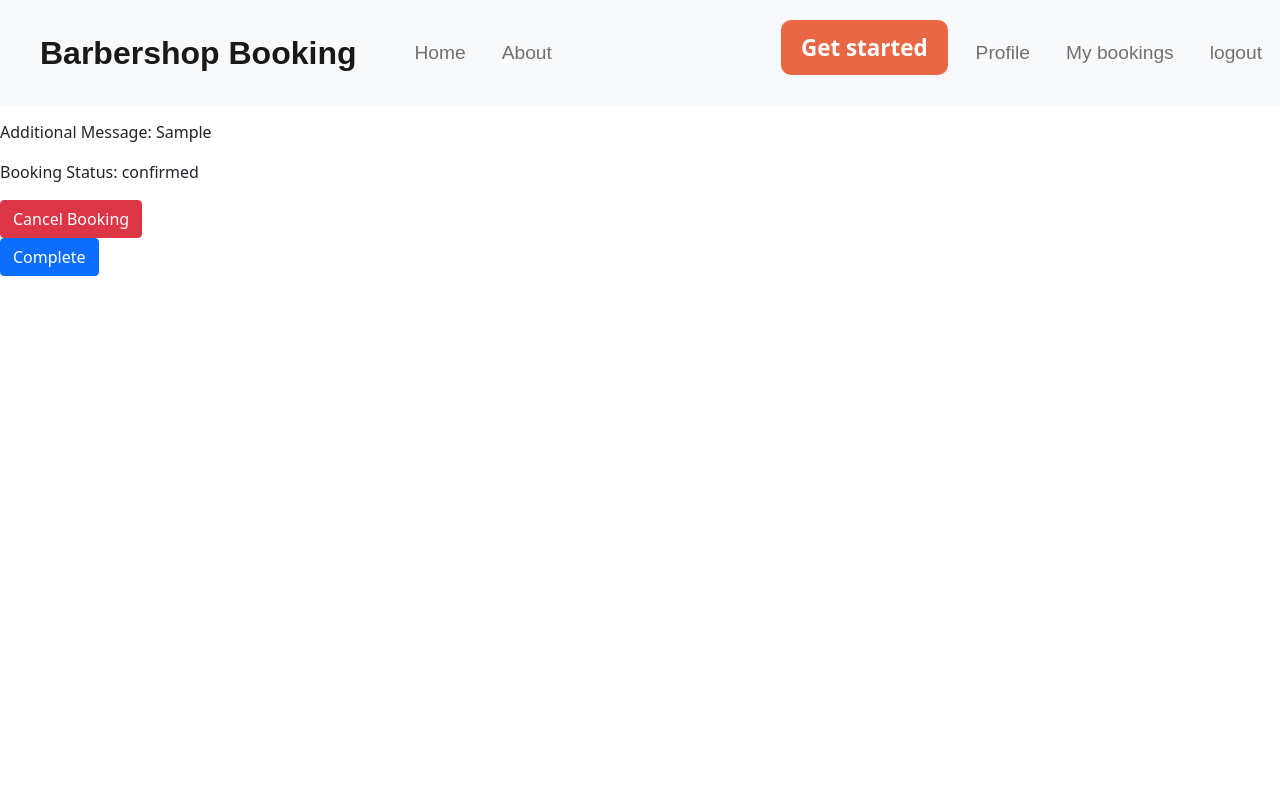
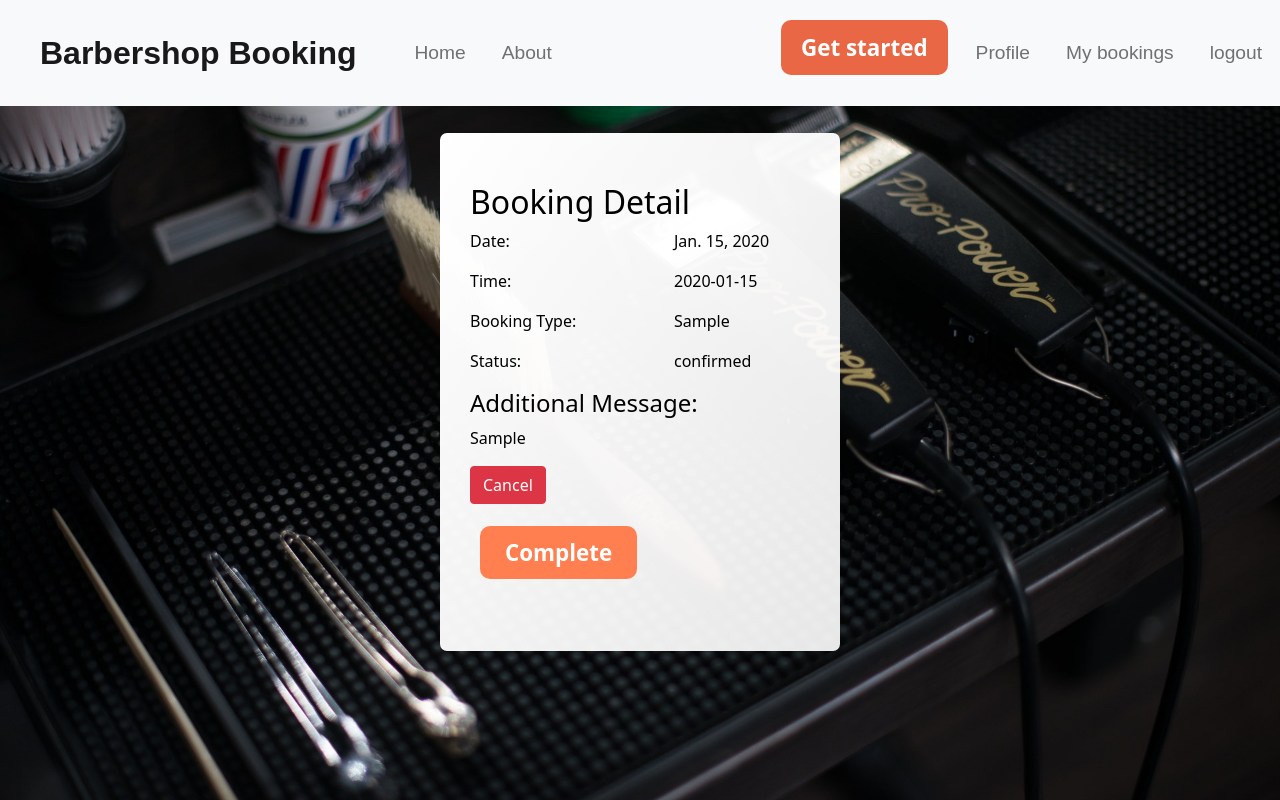
Before and after one commit to BuddyLich/django_practices, a Django app: page /booking/1/ in a window 1280 px wide. Run offline with Django 3.2, Linux system fonts and the light colour scheme; a user stored in the database is signed in; tables that the repository leaves empty hold one stand-in row (values such as "Sample post"); some libraries are stand-ins or nearby versions; some web fonts are replaced.

Commit message:
complete the booking detail page

```diff
--- /dev/null
+++ b/barber_shop_booking_system/booking/static/booking/css/booking.css
@@ -0,0 +1,72 @@
+/* booking detail page */
+
+.crud-content.booking-detail {
+  background-image: url('/static/booking/images/booking_detail_background.jpg');
+  background-repeat: no-repeat;
+  background-size: cover;
+  background-position: 70% center;
+}
+
+.booking-content {
+  position:absolute;
+  width: 400px;
+  color: black;
+  background: linear-gradient(
+    to right bottom,
+    rgba(255, 255, 255, 1),
+    rgba(255, 255, 255, 0.9)
+  );
+
+  border-radius: 7px;;
+  padding: 50px 30px;
+}
+
+.booking-content .field {
+  display: flex;
+  flex-direction: row;
+  justify-content: space-around;
+}
+
+.booking-content .field .label_p {
+  flex: 3;
+}
+
+.booking-content .field .info_p {
+  flex: 2;
+}
+
+.confirm-btn {
+  background-color: #FF7F50;
+  padding: 10px 25px;
+  margin: 22px 10px;
+  font-size: 1.4rem;
+  font-weight: bold;
+  text-decoration: none;
+  color: white;
+  border: none;
+  border-radius: 10px;
+  transition: all 0.4s ease;
+}
+
+.confirm-btn:hover {
+  background-color: #DC143C;
+  border-radius: 10px;
+}
+
+.cancel-btn {
+  background-color: black;
+  padding: 10px 25px;
+  margin: 22px 10px;
+  font-size: 1.4rem;
+  font-weight: bold;
+  text-decoration: none;
+  color: white;
+  border: none;
+  border-radius: 10px;
+  transition: all 0.4s ease;
+}
+
+.cancel-btn:hover {
+  background-color: #FF7F50;
+  border-radius: 10px;
+}
--- a/barber_shop_booking_system/booking/templates/booking/base.html
+++ b/barber_shop_booking_system/booking/templates/booking/base.html
@@ -9,6 +9,7 @@
     <link href="https://cdn.jsdelivr.net/npm/bootstrap@5.0.0-beta1/dist/css/bootstrap.min.css" rel="stylesheet" integrity="sha384-giJF6kkoqNQ00vy+HMDP7azOuL0xtbfIcaT9wjKHr8RbDVddVHyTfAAsrekwKmP1" crossorigin="anonymous">
     <link rel="stylesheet" type="text/css" href="{% static 'booking/css/main.css' %}">
     <link rel="stylesheet" type="text/css" href="{% static 'users/css/users.css' %}">
+    <link rel="stylesheet" type="text/css" href="{% static 'booking/css/booking.css' %}">
     {% if title %}
         <title>Barbershop Booking - {{ title }}</title>
     {% else %}
@@ -63,7 +64,6 @@
                         <a class="nav-link" href="{% url 'logout' %}">logout</a>
                     </li>
                 {% endif %}
-
             </ul>
         </div>
     </nav>
--- a/barber_shop_booking_system/booking/templates/booking/booking_detail.html
+++ b/barber_shop_booking_system/booking/templates/booking/booking_detail.html
@@ -1,23 +1,36 @@
 {% extends "booking/base.html" %}
 {% block content %}
-
-    <div>
-        <p>Date: {{ object.booking_date }}</p>
-        <p>Time: {{ object.booking_time }}</p>
-        <p>Type: {{ object.type }}</p>
-        <p>Additional Message: {{ object.additional_massages }}</p>
-        <p>Booking Status: {{ object.status }}</p>
-    </div>
+<div class="crud-content booking-detail">
+    <ul class="booking-content">
+        <h2>Booking Detail</h2>
+        <li class="field">
+            <p class="label_p">Date:</p>
+            <p class="info_p">{{ object.booking_date }}</p>
+        </li>
+        <li class="field">
+            <p class="label_p">Time:</p>
+            <p class="info_p">{{ object.booking_time }}</p>
+        </li>
+        <li class="field">
+            <p class="label_p">Booking Type:</p>
+            <p class="info_p">{{ object.type }}</p>
+        </li>
+        <li class="field">
+            <p class="label_p">Status:</p>
+            <p class="info_p">{{ object.status }}</p>
+        </li>
+        <h4>Additional Message:</h4>
+            <p>{{ object.additional_massages }}</p>
 
     {% if user == object.customer.user %}
         {% if object.status == 'pending' %}
             <div>
-                <a href="{% url 'update_booking' object.pk %}"><button class="btn btn-primary">Update Booking</button></a>
-                <a href="{% url 'cancel_booking' object.pk %}"><button class="btn btn-danger">Cancel Booking</button></a>
+                <a href="{% url 'update_booking' object.pk %}"><button class="confirm-btn">Update</button></a>
+                <a href="{% url 'cancel_booking' object.pk %}"><button class="cancel-btn">Cancel</button></a>
             </div>
         {% elif object.status == 'confirmed' %}
             <div>
-                <a href="{% url 'cancel_booking' object.pk %}"><button class="btn btn-danger">Cancel Booking</button></a>
+                <a href="{% url 'cancel_booking' object.pk %}"><button class="btn btn-danger">Cancel</button></a>
             </div>
         {% endif %}
     {% endif %}
@@ -25,13 +38,16 @@
     {% if user.is_staff or user.is_barber  %}
         {% if object.status == 'pending' %}
             <div>
-                <a href="{% url 'confirm_booking' object.pk %}"><button class="btn btn-primary">Confirm Booking</button></a>
+                <a href="{% url 'confirm_booking' object.pk %}"><button class="confirm-btn">Confirm Booking</button></a>
+                <a href="{% url 'cancel_booking' object.pk %}"><button class="btn btn-danger">Cancel</button></a>
             </div>
         {% elif object.status == 'confirmed' %}
             <div>
-                <a href="#"><button class="btn btn-primary">Complete</button></a>
+                <a href="#"><button class="confirm-btn">Complete</button></a>
             </div>
         {% endif %}
     {% endif %}
+    </ul>
+</div>
 
 {% endblock %}
--- a/barber_shop_booking_system/users/static/users/css/users.css
+++ b/barber_shop_booking_system/users/static/users/css/users.css
@@ -148,18 +148,16 @@
   justify-content: center;
 }
 
-.field {
+.profile-content .field {
   display: flex;
   flex-direction: row;
   justify-content: space-evenly;
 }
 
-.label_p {
+.profile-content .label_p {
   flex: 3;
 }
 
-.info_p {
+.profile-content .info_p {
   flex: 1;
 }
-
-/* profile update */
```
Also changed, not shown: barber_shop_booking_system/booking/static/booking/images/booking_detail_background.jpg (added).
